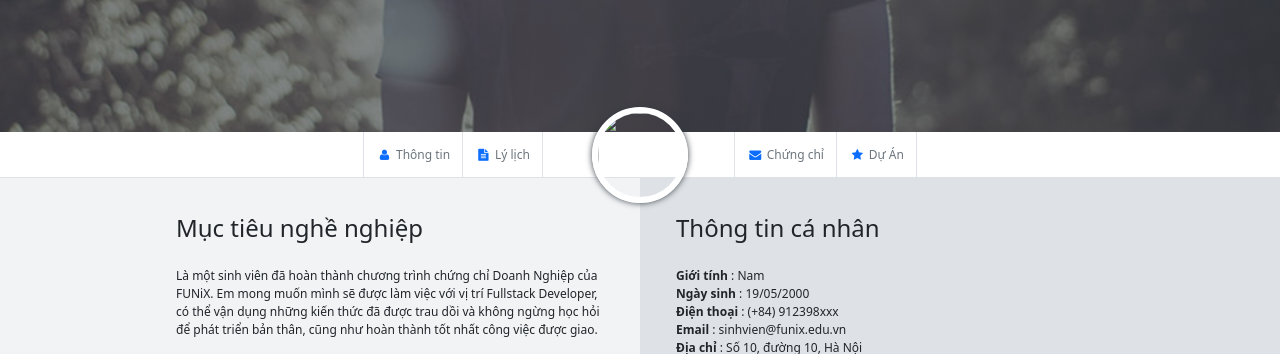
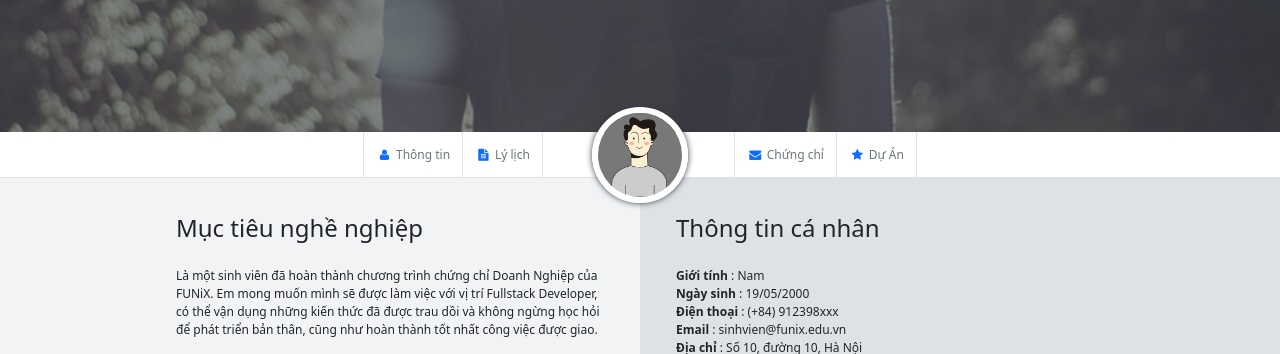
Before and after one commit to linhvdfx18262/Assignment03, a plain HTML site: page index.html in a window 1280 px wide. Shown: the part 348-702 px from the top of the page. Drawn offline with nearby package versions, Linux system fonts and the light colour scheme; the site is published under a folder, as on GitHub Pages, so addresses that start at the root find nothing.

Commit message:
Update index.html

```diff
--- a/index.html
+++ b/index.html
@@ -51,7 +51,7 @@
               <a class="nav-link text-muted" href="#project"><i class="icon-star-1 text-primary"></i> Dự Án</a>
             </li>
           </ul>
-          <img class="nav-img position-absolute top-50 start-50 translate-middle" src="/images/default-avatar.webp" alt="">
+          <img class="nav-img position-absolute top-50 start-50 translate-middle" src="images/default-avatar.webp" alt="">
         </nav>
       </section>
 
```
